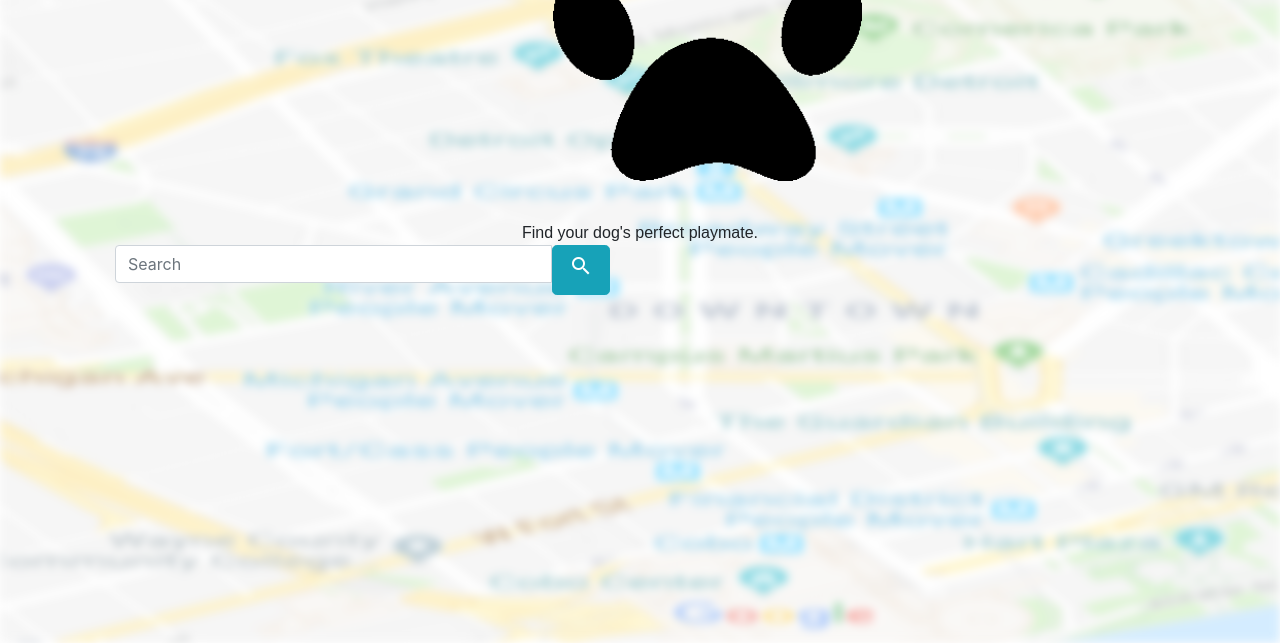
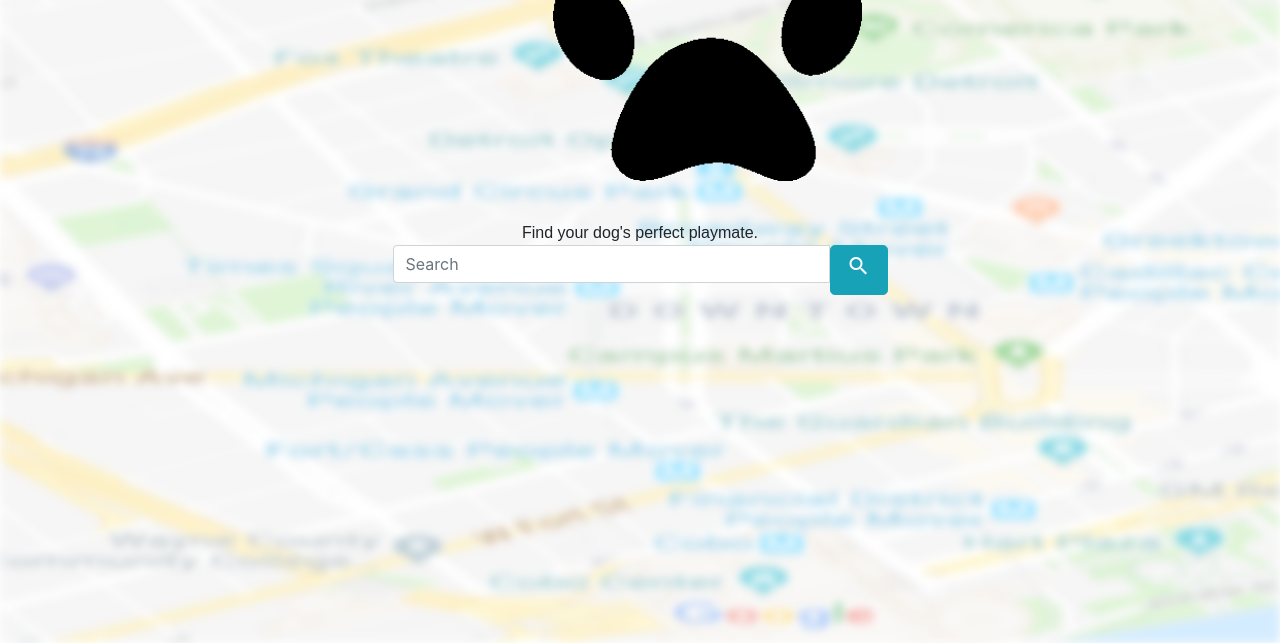
Before and after one commit to AnthonyMarc23/ui-ux-lab, a plain HTML site: page index.html in a window 1280 px wide. Shown: the part 157-800 px from the top of the page. Drawn offline with nearby package versions, Linux system fonts and the light colour scheme; a web font is replaced by a local one.

Commit message:
Centered search bar in all views

```diff
--- a/index.html
+++ b/index.html
@@ -40,7 +40,7 @@
         <main>
           <p class="font-dekko center">Find your dog's perfect playmate.</p>
           <div class="container">
-              <div class="row">
+              <div class="row justify-content-center">
                     <div class="col-md-6">
                         <div id="custom-search-input">
                             <div class="input-group col-md-12">
--- a/style.css
+++ b/style.css
@@ -57,6 +57,12 @@ h3 {
   margin: 0;
 }
 
+main {
+  display: flex;
+  flex-direction: column;
+  justify-content: center;
+}
+
 #paw-image {
   width: 30%;
   height: 30%;
@@ -89,6 +95,7 @@ h3 {
   top: 200px;
   left: 100px;
 }
+
 .map-pin3 {
   border-radius: 100%;
   background-color: purple;
@@ -140,7 +147,7 @@ form {
   z-index: 1;
   top: 0;
   left: 0;
-  background-color: #111;
+  background-color: #a5efb6;
   overflow-x: hidden;
   transition: 0.5s;
   padding-top: 60px;
```
Also changed, not shown: map.html (+1 -1 lines).
